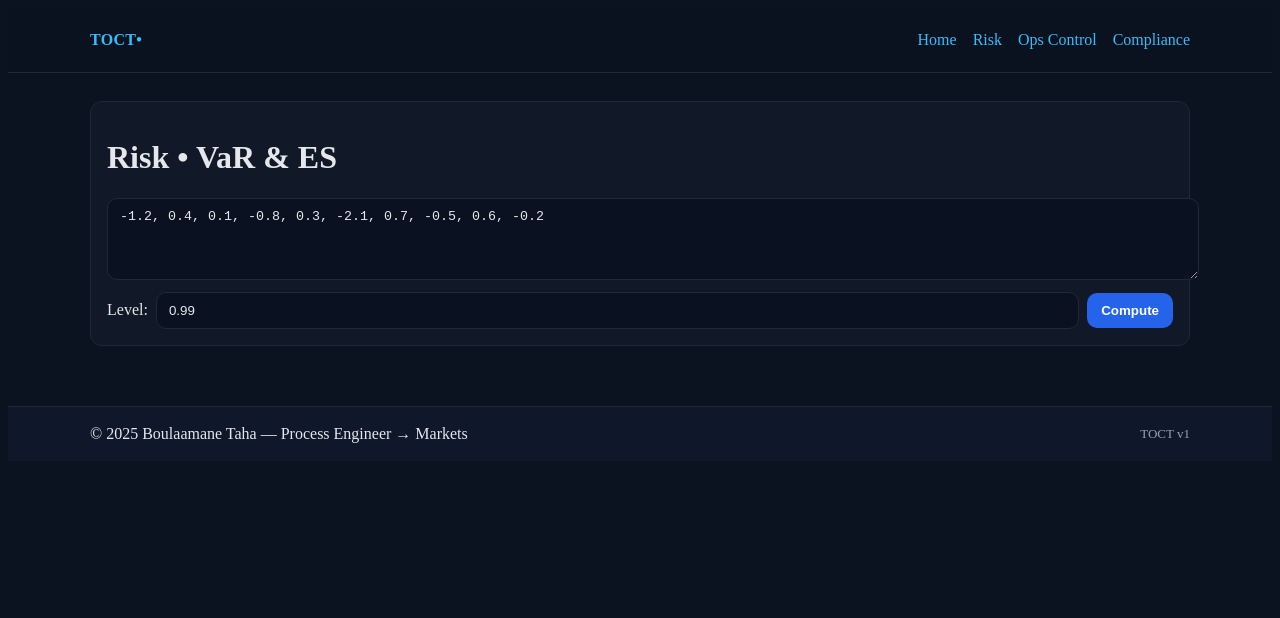
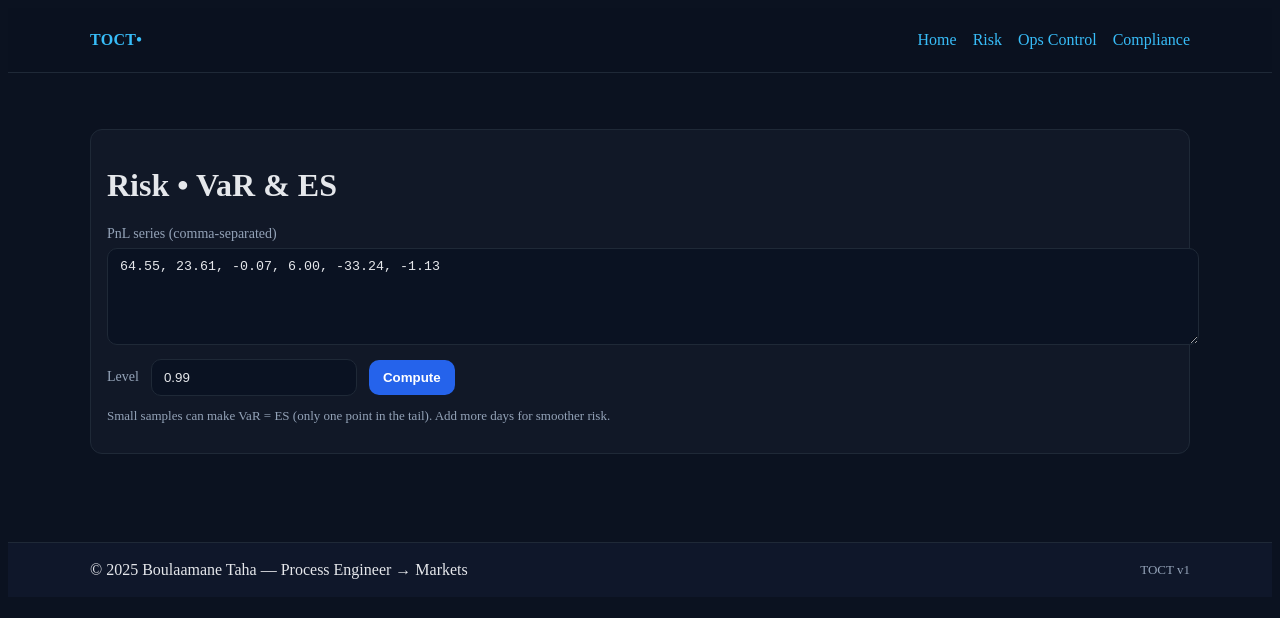
Before and after one commit to TahaBo04/Toct, a Next.js app in the folder frontend/: page /risk in a window 1280 px wide. Shown: the top 618 px of the page. Built offline with nearby package versions, Linux system fonts and the light colour scheme.

Commit message:
Update page.tsx

```diff
--- a/frontend/src/app/risk/page.tsx
+++ b/frontend/src/app/risk/page.tsx
@@ -4,40 +4,47 @@ import { useState } from "react";
 import { api } from "../../lib/api";
 
 export default function RiskPage() {
-  const [pnl, setPnl] = useState("-1.2, 0.4, 0.1, -0.8, 0.3, -2.1, 0.7, -0.5, 0.6, -0.2");
+  const [pnl, setPnl] = useState("64.55, 23.61, -0.07, 6.00, -33.24, -1.13");
   const [level, setLevel] = useState(0.99);
   const [res, setRes] = useState<any>(null);
   const [err, setErr] = useState<string | null>(null);
 
-  async function compute() {
+  async function onCompute() {
     try {
-      setErr(null);
-      setRes(null);
+      setErr(null); setRes(null);
       const arr = pnl.split(",").map(s => parseFloat(s.trim())).filter(n => !isNaN(n));
-      const out = await api("/risk/var", {
+      const data = await api("/risk/var", {
         method: "POST",
         body: JSON.stringify({ pnl_series: arr, level })
       });
-      setRes(out);
+      setRes(data);
     } catch (e: any) {
-      setErr(String(e?.message || e));
-      console.error(e);
+      setErr(e?.message || String(e));
     }
   }
 
   return (
-    <div className="card">
-      <h1>Risk • VaR & ES</h1>
-      <div style={{display:"grid", gap:12}}>
-        <textarea className="textarea" value={pnl} onChange={e=>setPnl(e.target.value)} rows={4}/>
-        <div style={{display:"flex", gap:8, alignItems:"center"}}>
-          <label>Level:</label>
-          <input className="input" type="number" step="0.001" value={level}
-                 onChange={e=>setLevel(parseFloat(e.target.value))}/>
-          <button className="btn" onClick={compute}>Compute</button>
+    <div className="section">
+      <div className="card">
+        <h1>Risk • VaR & ES</h1>
+
+        <label className="label">PnL series (comma-separated)</label>
+        <textarea rows={5} className="input" value={pnl} onChange={e=>setPnl(e.target.value)} />
+
+        <div style={{display:"flex", gap:12, alignItems:"center", marginTop:10}}>
+          <label className="label" style={{margin:0}}>Level</label>
+          <input className="input" style={{maxWidth:180}} type="number" step="0.001"
+                 value={level} onChange={e=>setLevel(parseFloat(e.target.value))}/>
+          <button className="btn" onClick={onCompute}>Compute</button>
         </div>
-        {err && <div style={{color:"#fca5a5"}}>Error: {err}</div>}
-        {res && <pre className="card" style={{overflowX:"auto"}}>{JSON.stringify(res,null,2)}</pre>}
+
+        {err && <div className="error">Error: {err}</div>}
+        {res && <pre className="card" style={{marginTop:12, overflowX:"auto"}}>
+{JSON.stringify(res,null,2)}
+        </pre>}
+        <p className="small muted" style={{marginTop:12}}>
+          Small samples can make VaR = ES (only one point in the tail). Add more days for smoother risk.
+        </p>
       </div>
     </div>
   );
```
